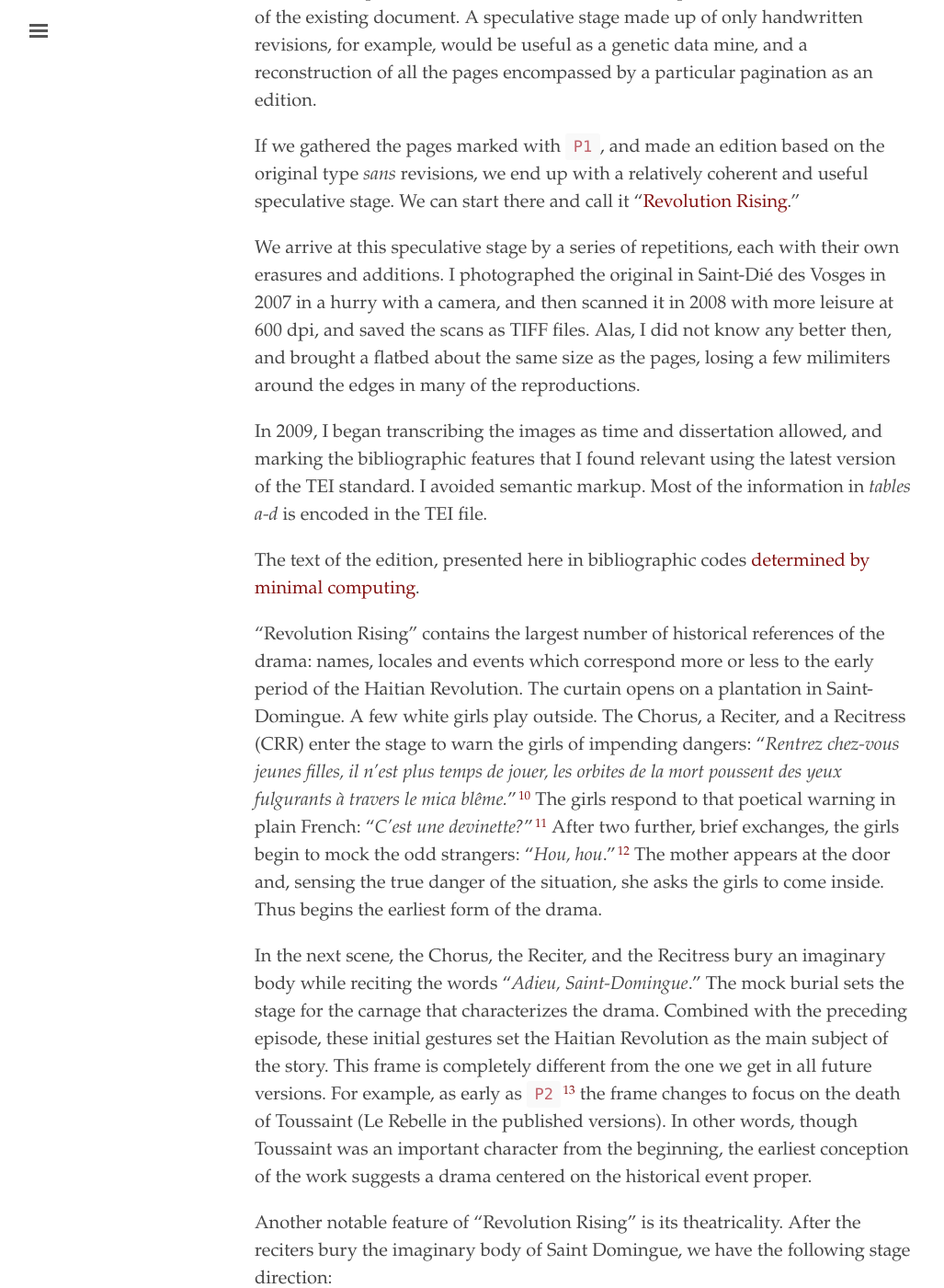
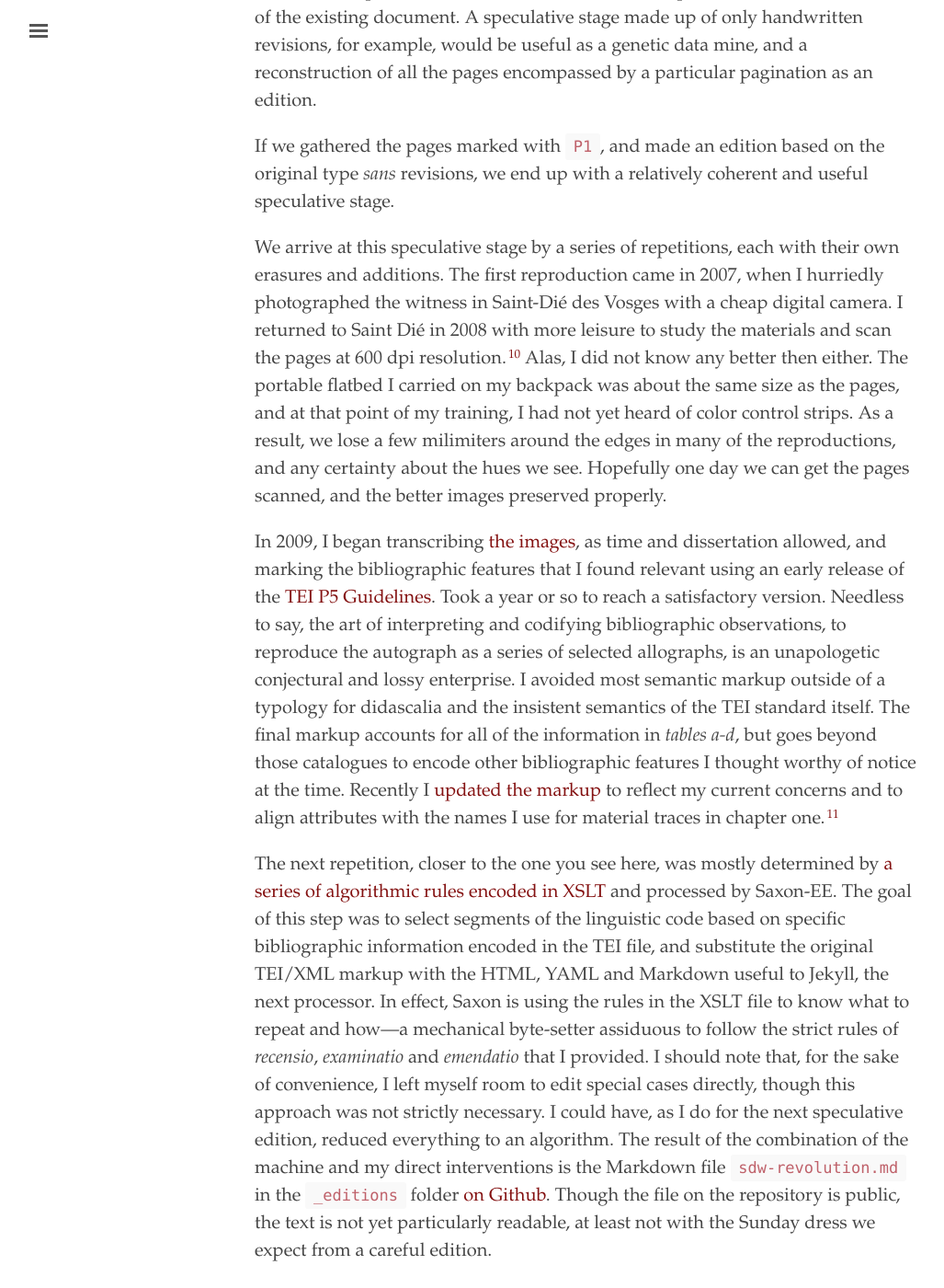
Before and after one commit to elotroalex/record, a Jekyll site: the page built from _chapters/02-pencil.md, in a window 1280 px wide and 1400 px high, scrolled down 7022 px. Shown: the whole window at 92% size, without its empty margins (3-1030 px from the left). Built offline with Jekyll 4.4.1, drawn with Linux system fonts in a browser that asks for light colours; some of the changed text lies outside the part shown.

Commit message:
finished revisions to section two of pencil

```diff
--- a/_chapters/02-pencil.md
+++ b/_chapters/02-pencil.md
@@ -66,29 +66,33 @@ To recapitulate, in order to understand the transformation of the typescript fro
 
 In our case, we can define a speculative stage as *the repetition of an allographic subset from a historical document, determined by the computation of one or more bibliographic features, for the purpose of understanding its genesis*. This definition is leery of purely random recreations of the text. Even if we spun the pages solely according to the features marked in *tables a-d*, we would have 2354! resulting versions, which makes Google's calculator shrug its shoulders and spit out "infinity." I wonder if the Internet Archive would be amenable to... I digress. Notwithstanding serendipity, for the idea of a speculative stage to provide us with a useful past, we must limit our re-creations to plausible or instructive states of the existing document. A speculative stage made up of only handwritten revisions, for example, would be useful as a genetic data mine, and a reconstruction of all the pages encompassed by a particular pagination as an edition.
 
-If we gathered the pages marked with `P1`, and made an edition based on the original type *sans* revisions, we end up with a relatively coherent and useful speculative stage. We can start there and call it "[Revolution Rising]({{site.baseurl}}/editions/sdw-revolution/)."
+If we gathered the pages marked with `P1`, and made an edition based on the original type *sans* revisions, we end up with a relatively coherent and useful speculative stage.
 
-We arrive at this speculative stage by a series of repetitions, each with their own erasures and additions. I photographed the original in Saint-Dié des Vosges in 2007 in a hurry with a camera, and then scanned it in 2008 with more leisure at 600 dpi, and saved the scans as TIFF files. Alas, I did not know any better then, and brought a flatbed about the same size as the pages, losing a few milimiters around the edges in many of the reproductions.
+We arrive at this speculative stage by a series of repetitions, each with their own erasures and additions. The first reproduction came in 2007, when I hurriedly photographed the witness in Saint-Dié des Vosges with a cheap digital camera. I returned to Saint Dié in 2008 with more leisure to study the materials and scan the pages at 600 dpi resolution.[^b14] Alas, I did not know any better then either. The portable flatbed I carried on my backpack was about the same size as the pages, and at that point of my training, I had not yet heard of color control strips. As a result, we lose a few milimiters around the edges in many of the reproductions, and any certainty about the hues we see. Hopefully one day we can get the pages scanned, and the better images preserved properly.
 
-In 2009, I began transcribing the images as time and dissertation allowed, and marking the bibliographic features that I found relevant using the latest version of the TEI standard. I avoided semantic markup. Most of the information in *tables a-d* is encoded in the TEI file.
+In 2009, I began transcribing [the images]({{site.baseurl}}/data/sdw-data/), as time and dissertation allowed, and marking the bibliographic features that I found relevant using an early release of the [TEI P5 Guidelines](http://www.tei-c.org/Guidelines/P5/). Took a year or so to reach a satisfactory version. Needless to say, the art of interpreting and codifying bibliographic observations, to reproduce the autograph as a series of selected allographs, is an unapologetic conjectural and lossy enterprise. I avoided most semantic markup outside of a typology for didascalia and the insistent semantics of the TEI standard itself. The final markup accounts for all of the information in *tables a-d*, but goes beyond those catalogues to encode other bibliographic features I thought worthy of notice at the time. Recently I [updated the markup]({{site.baseurl}}/data/sdw-tei/sdw.xml) to reflect my current concerns and to align attributes with the names I use for material traces in chapter one.[^b15]
 
-<!-- continue here -->
+The next repetition, closer to the one you see here, was mostly determined by [a series of algorithmic rules encoded in XSLT]({{site.baseurl}}/data/sdw-tei/sdw-revolution.xsl) and processed by Saxon-EE. The goal of this step was to select segments of the linguistic code based on specific bibliographic information encoded in the TEI file, and substitute the original TEI/XML markup with the HTML, YAML and Markdown useful to Jekyll, the next processor. In effect, Saxon is using the rules in the XSLT file to know what to repeat and how—a mechanical byte-setter assiduous to follow the strict rules of *recensio*, *examinatio* and *emendatio* that I provided. I should note that, for the sake of convenience, I left myself room to edit special cases directly, though this approach was not strictly necessary. I could have, as I do for the next speculative edition, reduced everything to an algorithm. The result of the combination of the machine and my direct interventions is the Markdown file `sdw-revolution.md` in the `_editions` folder [on Github](https://github.com/elotroalex/project-x/blob/master/_editions/sdw-revolution.md). Though the file on the repository is public, the text is not yet particularly readable, at least not with the Sunday dress we expect from a careful edition.
 
-The text of the edition, presented here in bibliographic codes [determined by minimal computing](http://elotroalex.github.io/ed/).
+The final repetition is produced by Jekyll, a static site generator, which converts the Markdown files into the HTML files your browser is rendering right now. In order to give the text its current bibliographic code on your screen, the browser also interpreted the CSS style rules I laid out for (a slightly modified version of) [Ed](http://elotroalex.github.io/ed/) beforehand.
 
-"Revolution Rising" contains the largest number of historical references of the drama: names, locales and events which correspond more or less to the early period of the Haitian Revolution. The curtain opens on a plantation in Saint-Domingue. A few white girls play outside. The Chorus, a Reciter, and a Recitress (CRR) enter the stage to warn the girls of impending dangers: “*Rentrez chez-vous jeunes filles, il n’est plus temps de jouer, les orbites de la mort poussent des yeux fulgurants à travers le mica blême.*”[^21] The girls respond to that poetical warning in plain French: “*C’est une devinette?*”[^22] After two further, brief exchanges, the girls begin to mock the odd strangers: “*Hou, hou*.”[^23] The mother appears at the door and, sensing the true danger of the situation, she asks the girls to come inside. Thus begins the earliest form of the drama.
+In each of the five processors just outlined—scanner, me, Saxon-EE, Jekyll and your browser—the aegis of bibliography structured and determined the following stage. And in the last three, an inexorable teleology drove the text towards the irridescent autography of our first speculative stage: "[Revolution Rising]({{site.baseurl}}/editions/sdw-revolution/)."
 
-In the next scene, the Chorus, the Reciter, and the Recitress bury an imaginary body while reciting the words “*Adieu, Saint-Domingue*.” The mock burial sets the stage for the carnage that characterizes the drama. Combined with the preceding episode, these initial gestures set the Haitian Revolution as the main subject of the story. This frame is completely different from the one we get in all future versions. For example, as early as `P2`[^24] the frame changes to focus on the death of Toussaint (Le Rebelle in the published versions). In other words, though Toussaint was an important character from the beginning, the earliest conception of the work suggests a drama centered on the historical event proper.
+...
 
-Another notable feature of "Revolution Rising" is its theatricality. After the reciters bury the imaginary body of Saint Domingue, we have the following stage direction:
+"Revolution Rising" contains the largest number of historical references of the drama: names, locales and events which correspond more or less to the early period of the Haitian Revolution. The curtain opens on a plantation in Saint-Domingue. A few white girls play outside. The Chorus, a Reciter, and a Recitress (CRR) enter the stage to warn the girls of impending dangers: “*Rentrez chez-vous jeunes filles, il n’est plus temps de jouer, les orbites de la mort poussent des yeux fulgurants à travers le mica blême.*”[^21] The girls respond to the omen in plain French: “*C’est une devinette?*”[^22] After two further, brief exchanges, the girls begin to mock the odd strangers: “*Hou, hou*.”[^23] The mother appears at the door and, sensing the true danger of the situation, she asks the girls to come inside. Thus begins the earliest form of the drama.
+
+In the next scene, the Chorus, the Reciter, and the Recitress bury an imaginary corpse while reciting the words “*Adieu, Saint-Domingue*.” The mock burial sets the stage for the carnage that characterizes the drama. Combined with the preceding episode, these initial gestures set the Haitian Revolution as the main subject of the story. This frame is completely different from the one we get in all future versions. For example, as early as `P2`[^24] the frame changes to focus on the death of Toussaint (Le Rebelle in the published versions). In other words, though Toussaint was an important character from the start, the earliest conception of the work suggests a drama centered on the historical event proper.
+
+Another notable feature of "Revolution Rising" is its theatricality. After the reciters bury the mock body of Saint Domingue, we have the following stage direction:
 
 > *(A ce moment l’obscurité envahit la scène; des coups de feu; des cris discordants; puis le tapage s’apaise peu à peu; quand la lumière revient, le décor a changé: le camp des nègres au milieu d’une forêt. Chefs nègres et députés blancs en conférence).*[^25] (24)
 
-The instructions are specific to a staged spectacle. Each of the lines refers to sound, lighting, or décor, with only one adjective thrown in the mix, “*discordants*.” Compare the sentence, for example, to a parallel passage towards the beginning of the first published version:
+The directions are specific to a staged spectacle. Each of the lines refers to sound, lighting, or décor, with only one adjective thrown in the mix, “*discordants*.” Compare the sentence, for example, to a parallel passage towards the beginning of the first published version:
 
 > *(Dans la barathre des épouvantements, vaste prison collective,  peuplée de nègres candidats à la folie et à la mort; jour trentième de la famine, de la torture et du délire).*[^26] (98)
 
-The latter, by contrast, do not contain a single element that would facilitate staging in an actual theater, despite the dark appeal of the scene in the reader’s imagination. Even the line "*prison collective*" is wrested from the stage by the adjective "*vaste*." Although I am not interested at the moment in arguing that the typescript is suitable for the stage, something I believe can only be tested on an actual stage, it seems clear to me that "Revolution Rising" gravitates towards a theatrical representation. Other stage directions in our speculative stage support that conclusion, with a limited amount of (debatable) extra-theatrical elements found on the directions on `P1.15` (35) and the last page, `P1.20` (40).[^27]
+The latter, by contrast, do not contain a single element that would facilitate staging in an actual theater, despite the dark appeal of the scene in the reader’s imagination. Even the line "*prison collective*" troubles the stage with the adjective "*vaste*." Although I am not interested at the moment in arguing that the typescript is suitable for the stage, something I believe can only be tested on an actual stage, it seems clear to me that "Revolution Rising" gravitates towards a theatrical representation. Other stage directions in our speculative stage support that conclusion, with a limited amount of (debatable) extra-theatrical elements found on the directions on `P1.15` (35) and the last page, `P1.20` (40).[^27]
 
 "Revolution Rising" uses two kinds of narrative modes: either the story develops through the action and dialogue of the characters on stage, or it is narrated by the Chorus, Reciter and Recitress trio (CRR). We will shortly come back to the diegetic narrative, one of the keys to unraveling the transition from history to myth in the text. In the mimetic narrative, we count three large episodes. As the white delegates begin to lay their diplomatic traps, Toussaint invites them to address the black troupes directly. The crowds seem to waiver after the seductive pleas of the delegates to disarm them, but Toussaint sways them by signaling their devious intentions. Once persuaded of the righteousness of their cause, the crowds unleash their machetes and the refrain which will echo throughout the rest of the drama: “*Mort aux blancs*!” Death to the whites.[^28] The delegates are massacred, and the rebels descend on the rest of the white population with their sharp response.
 
@@ -132,15 +136,17 @@ From Claudel…
 
 > La récitante (dolente): 300.000 hommes, tribart brisé, se précipitent dans la ville et poussent des hurlements clabauds... Le port est couvert de blancs qui cherchent à gagner les bâtiments en râde... Ah, les chaloupes chavirent... (A mesure qu’elle parle, tout cela se dessine sur l’écran.)
 
-By a circuitous route, this brings us back to the light blue ink addition to `P1`, where the words “*Republique d’Haïti*” become projected on the phosphorescent sea. Presumably written during the temporal shift that would accomodate `P2`, and before the pencil corrections that will excise most of the work’s theatricality, this stage direction elicits the phantasmagorical return of the earlier screen. The Piscatorean projection of letters on an unmountable stage wall—the shallows of a phosphorescent sea—becomes a site of mediation, where stagecraft starts to capitulate to the poetic stage—words projected on words.
+By a circuitous route, this brings us back to the `blue ink` addition to `P1`, where the words “*Republique d’Haïti*” become projected on the phosphorescent sea. Presumably written during the temporal shift that would accomodate `P2`, and before the pencil corrections that will excise most of the work’s theatricality, this stage direction elicits the phantasmagorical return of the earlier screen. The Piscatorean projection of letters on an unmountable stage wall—the shallows of a phosphorescent sea—becomes a site of mediation, where stagecraft starts to capitulate to the poetic stage—words projected on words.
 
 As I pointed out above, the Chorus and the Reciters intrude between the dramatic episodes, establishing a rhythm of sorts between them and the action. As "Revolution Rising" begins, they engage with the girls on the stage, but besides this brief metalepsis, they remain outside of the action. Their words, nevertheless, are in constant dialogue with the events dramatized on stage. For the most part, these intrusions from CRR consist of narrative or commentary. Though they speak in a highly elliptical poetic idiom, CRR is clearly describing and referring to events which are either already depicted on stage or are related to it. In this sense, the role of CRR combined does not depart substantially from the *χορός* in classical Greek theater. The individuated role of the Reciter and the Recitress, though, cannot be easily reduced to the role of a dual *κορυφαῖος*, nor as a black avant-garde reformulation of the strophe and antistrophe. They function instead in the "jes grew" of afro-diasporic call and response formations.
+
+The combination of the two modalities should not surprise students of Césaire. Here he is again in "The Liberating Power of Words":
 
 > And so I have tried to reconcile those two worlds, because that was what had to be done. On the other hand, I feel just as relaxed about claiming kinship with the African griot and the African epic as about claiming kinship with Rimbaud and Lautreamont—and through them with Sophocles and Aeschylus! (Melsan)
 
 While the hard-to-miss global reference to *Prometheus Bound* has been widely cited, even by Césaire himself[^b12], our chorus goes beyond the role of the Chorus of Daughters of Oceanus—at least at this stage of the composition, before the promethean model subsumes the drama. As in Sophocles’ Theban plays instead, the Chorus of "Revolution Rising" prophesies the nation, with the Reciter and the Recitress calling and responding to each other beyond any classic Greek tragedy.
 
-Once the episode with the delegates begins, after the two missing pages and after Toussaint invites the delegates to address the crowds, the Reciters barge on the scene to foreshadow the response of the crowds and the bloodbath to come:
+Once the episode with the delegates begins, after the two missing pages, and after Toussaint invites the delegates to address the crowds, the Reciters barge on the scene to foreshadow the response of the crowds and the bloodbath to come:
 
 > *Déja le silence empoisonne chaque fibre\\
 > Des gestes hiéroglyphes avalés à moitié signalent\\
@@ -298,6 +304,11 @@ Through systematic codicological and textual analysis, I have argued that the sh
 
 [^b13]: Melsan, Annick Thebia. “The Liberating Power of Words: An Interview with Poet Aime Cesaire.” Journal of Pan African Studies 2.4 (2008): 2. Print.
 
+[^b14]: In both cases, I owe an enormous debt of gratitude to ITEM and l'Agence Universitaire de la Francophonie.
+
+[^b15]: In this stemma I only focus on the branch that leads to the speculative stages studied in this chapter. Many other transformations from the original TEI have already been produced in other branches, including the branch belonging to my diplomatic edition of the text published in *Césaire, Aimé. Poésie, théâtre, essais et discours.* Ed. Albert-James Arnold. Paris: CNRS, 2014. Print. Planète libre.
+
+
 
 
 
```
Also changed, not shown: _editions/sdw-revolution.md (+1 -1 lines), 1 other file.
